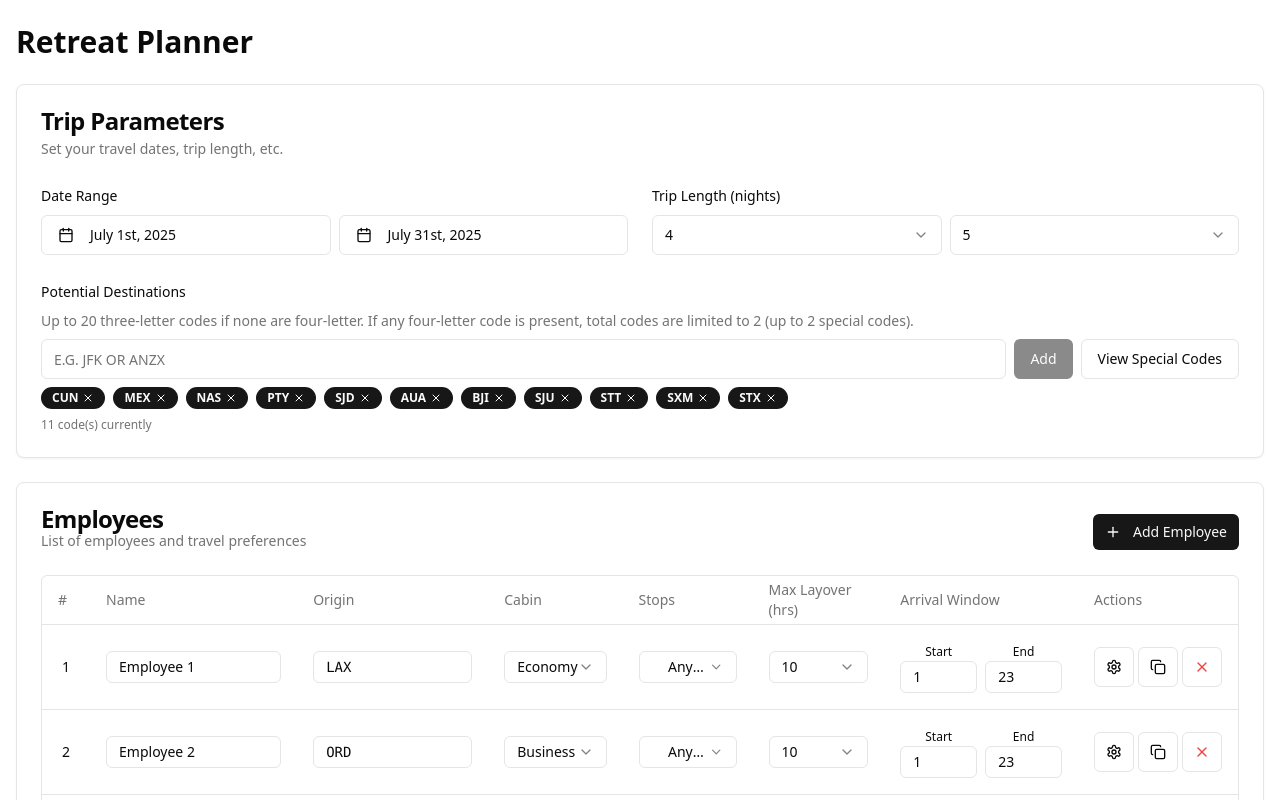
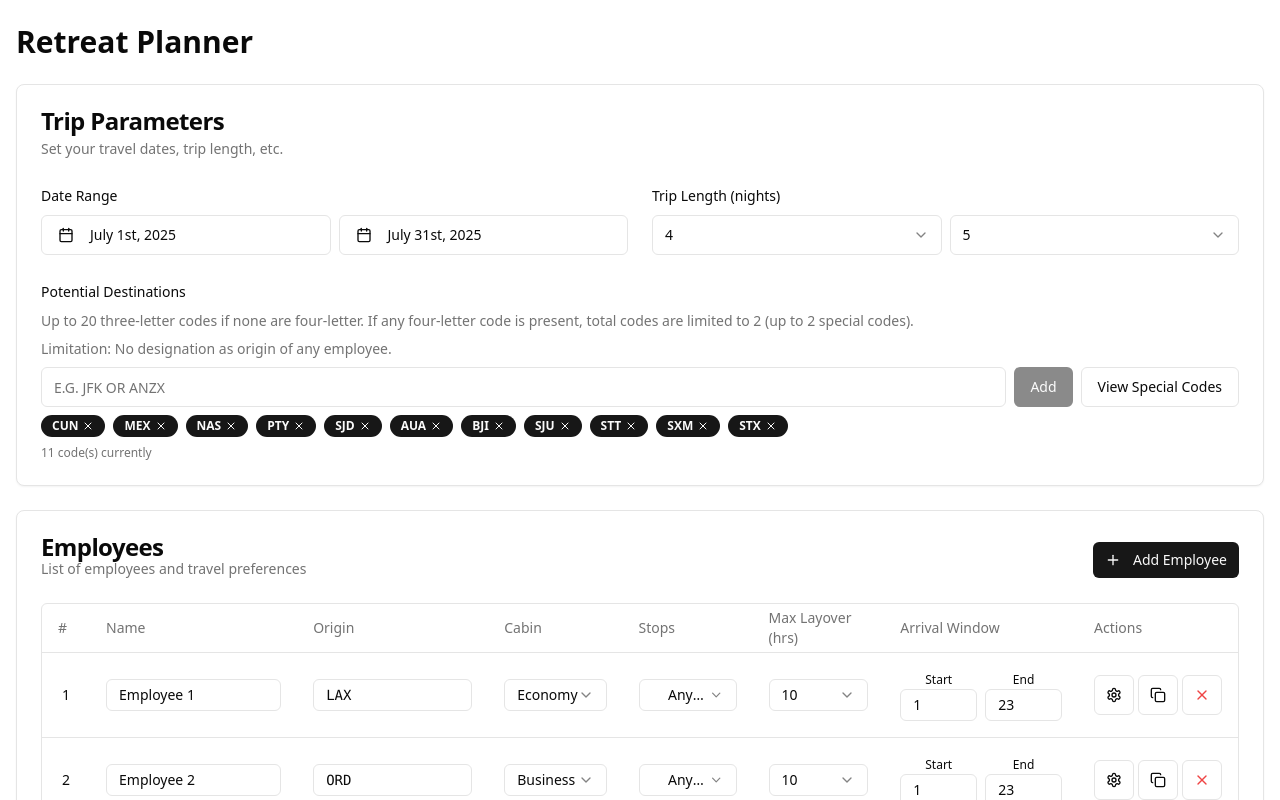
Before and after one commit to russ-aulakh/retreat-be, a Next.js app: page / in a window 1280 px wide. Shown: the top 800 px of the page. Built offline with nearby package versions, Linux system fonts and the light colour scheme.

Commit message:
note: limitation :)

```diff
--- a/components/retreat-planner.tsx
+++ b/components/retreat-planner.tsx
@@ -1466,6 +1466,9 @@ export default function RetreatPlanner() {
                 Up to 20 three-letter codes if none are four-letter. If any four-letter code is present,
                 total codes are limited to 2 (up to 2 special codes).
               </p>
+              <p className="text-sm text-muted-foreground">
+                Limitation: No designation as origin of any employee.
+              </p>
               <div className="flex gap-2">
                 <Input
                     value={destinationInput}
@@ -1489,7 +1492,7 @@ export default function RetreatPlanner() {
                 {tripParams.destinations.map((dest) => (
                     <Badge key={dest} variant="default" className="cursor-pointer">
                       {dest}
-                      <X className="ml-1 h-3 w-3" onClick={() => removeDestination(dest)} />
+                      <X className="ml-1 h-3 w-3" onClick={() => removeDestination(dest)}/>
                     </Badge>
                 ))}
               </div>
```
